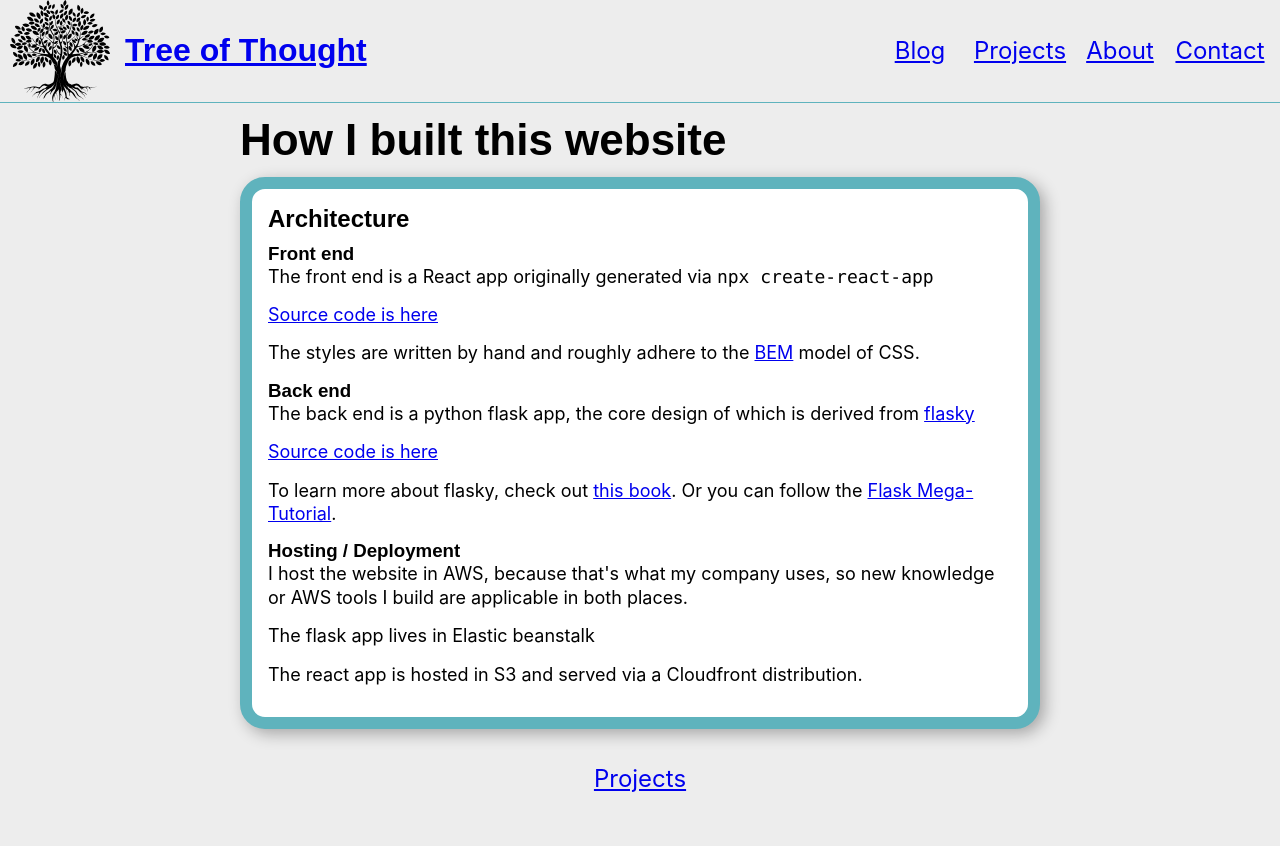
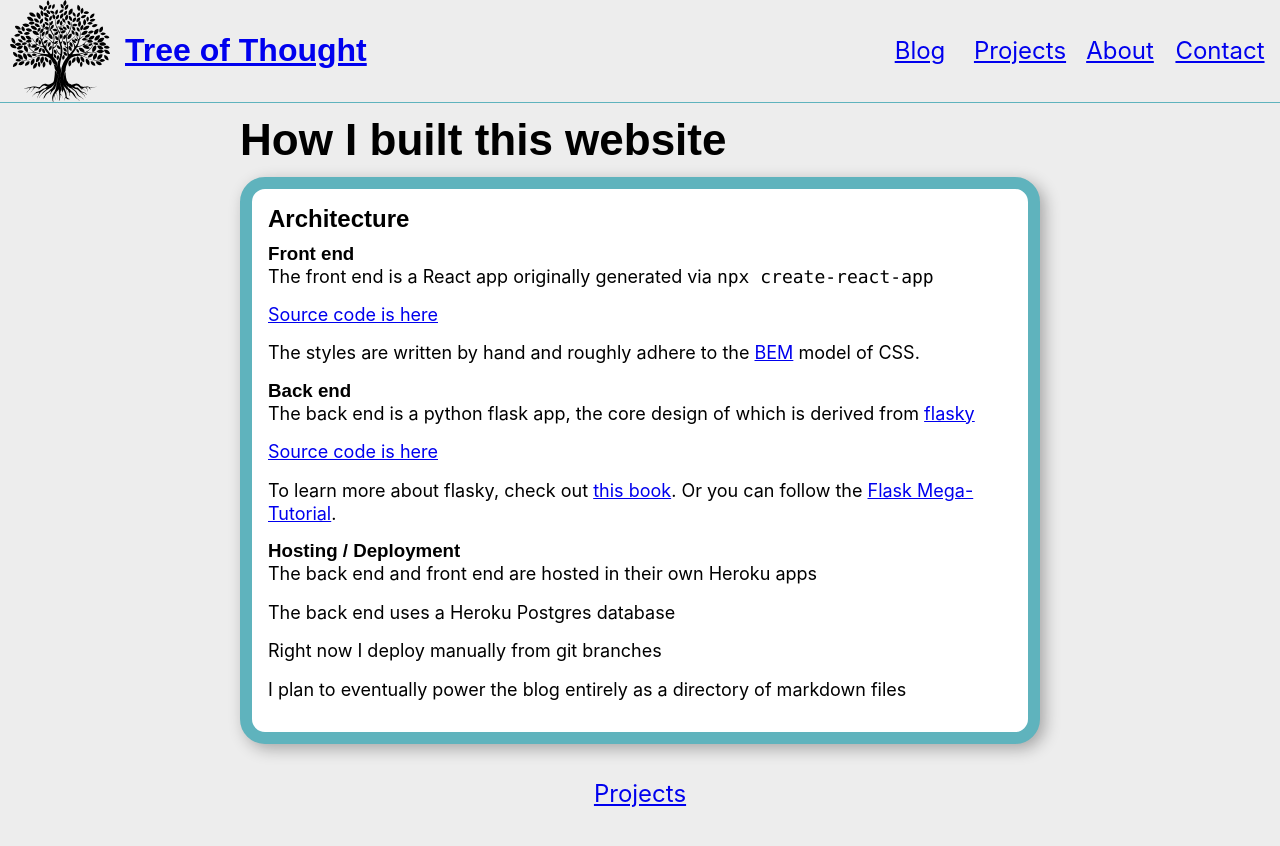
Before and after one commit to treeofthought/tot-ui, a React (Create React App) app: page /projects/this-website in a window 1280 px wide. Shown: the top 846 px of the page. Built offline with nearby package versions, Linux system fonts and the light colour scheme; a web font is replaced by a local one.

Commit message:
hosting description

```diff
--- a/src/webpages/this-website.js
+++ b/src/webpages/this-website.js
@@ -22,10 +22,10 @@ function ThisWebsite() {
         </p>
 
         <h3>Hosting / Deployment</h3>
-        <p>I host the website in AWS, because that's what my company uses, so
-        new knowledge or AWS tools I build are applicable in both places.</p>
-        <p>The flask app lives in Elastic beanstalk</p>
-        <p>The react app is hosted in S3 and served via a Cloudfront distribution.</p>
+        <p>The back end and front end are hosted in their own Heroku apps</p>
+        <p>The back end uses a Heroku Postgres database</p>
+        <p>Right now I deploy manually from git branches</p>
+        <p>I plan to eventually power the blog entirely as a directory of markdown files</p>
       </div>
       <div className="blogPost__back"><Link to='/projects'>Projects</Link></div>
     </Page>
```
